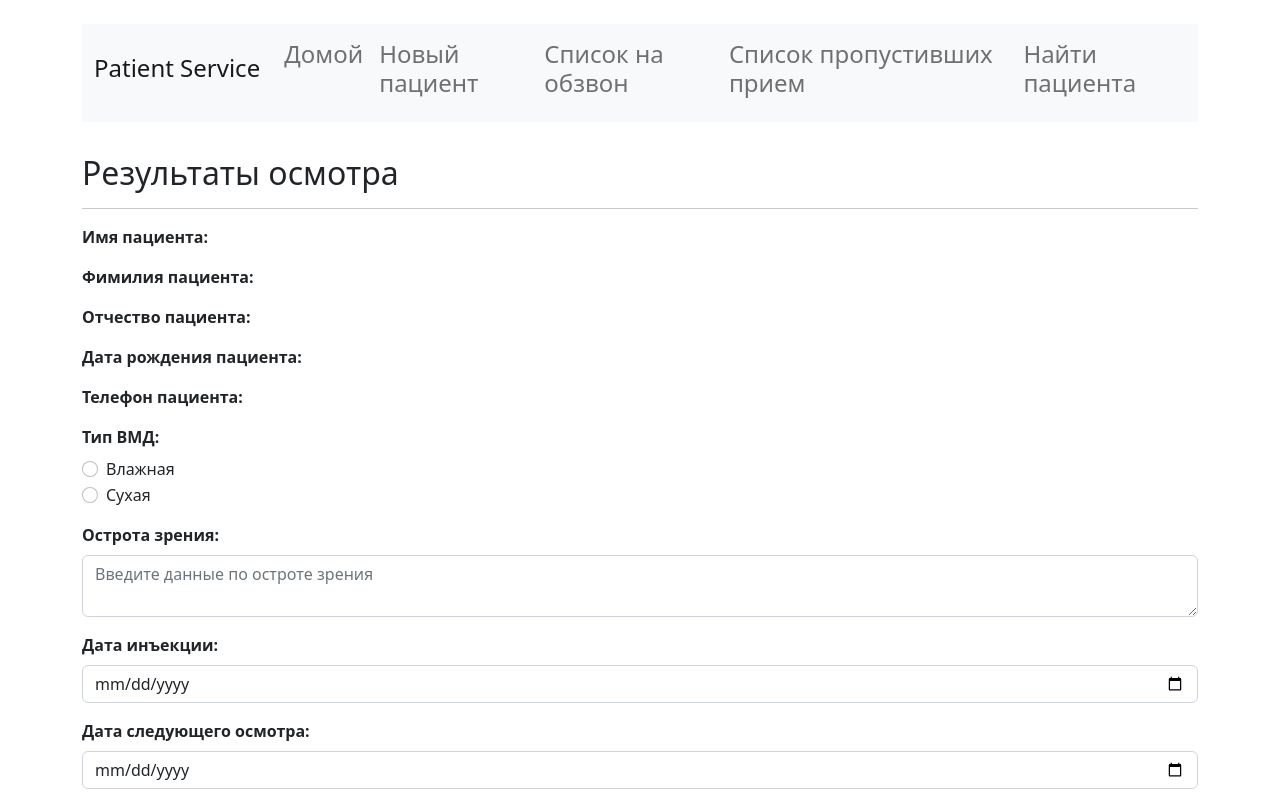
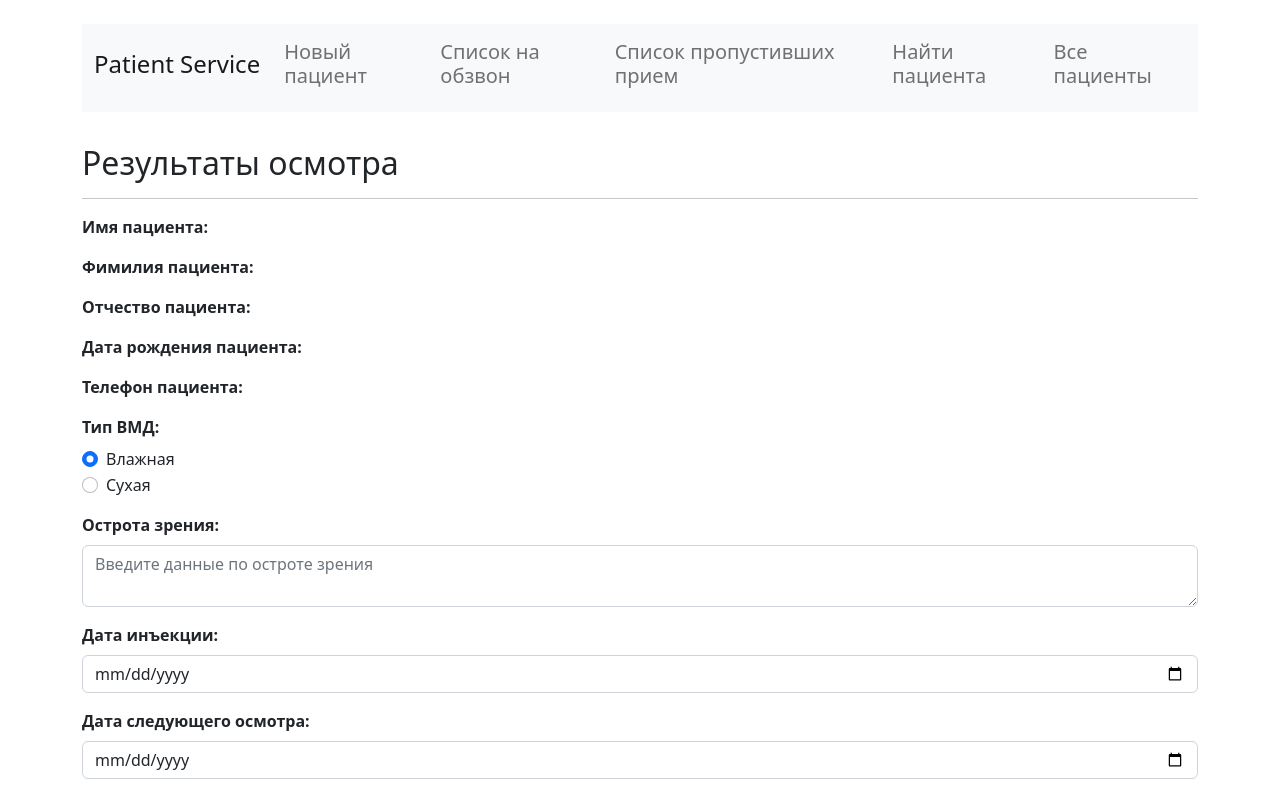
Before and after one commit to Rus-tam/patient_service, a React (Create React App) app in the folder patient-service-client/: page /patient/med-examination/1 in a window 1280 px wide. Shown: the top 799 px of the page. Built offline with nearby package versions, Linux system fonts and the light colour scheme; no server answers.

Commit message:
additional fields in medical examinations

```diff
--- a/patient-service-client/src/App.js
+++ b/patient-service-client/src/App.js
@@ -9,6 +9,7 @@ import FindPatient from "./components/FindPatient";
 import CallList from "./components/CallList";
 import MissedPatientsList from "./components/MissedPatientsList";
 import Error from "./components/Error";
+import AllPatients from "./components/AllPatients";
 
 function App() {
   return (
@@ -23,6 +24,7 @@ function App() {
           <Route path="/find-patient" element={<FindPatient />}></Route>
           <Route path="/seven-days-list" element={<CallList />}></Route>
           <Route path="/missed-list" element={<MissedPatientsList />}></Route>
+          <Route path="/all-patients" element={<AllPatients />}></Route>
 
           <Route path="*" element={<Error />}></Route>
         </Routes>
--- /dev/null
+++ b/patient-service-client/src/components/AllPatients.jsx
@@ -0,0 +1,44 @@
+import React, { useEffect, useState } from "react";
+import axios from "axios";
+import NavBar from "./layout/Navbar";
+import TableComp from "./layout/Table";
+
+const AllPatients = () => {
+  const [patientList, setPatientList] = useState([
+    {
+      name: "",
+      surname: "",
+      patronymic: "",
+      phone: "",
+    },
+  ]);
+  useEffect(() => {
+    axios
+      .get(`http://localhost:5000/patient/cards-min-info`)
+      .then((resp) => {
+        setPatientList(resp.data);
+      })
+      .catch((err) => {
+        alert("Проблемы с доступом к базе данных");
+      });
+  }, [setPatientList]);
+
+  if (patientList) {
+    return (
+      <div>
+        <NavBar />
+
+        <TableComp list={patientList} />
+      </div>
+    );
+  } else {
+    return (
+      <div>
+        <NavBar />
+        <h2>Wait</h2>
+      </div>
+    );
+  }
+};
+
+export default AllPatients;
--- a/patient-service-client/src/components/FindPatient.jsx
+++ b/patient-service-client/src/components/FindPatient.jsx
@@ -7,12 +7,16 @@ import { Link } from "react-router-dom";
 
 const FindPatient = () => {
   const [patientList, setPatientList] = useState([]);
-  const findPatientById = async (e) => {
+  const findPatientBySurname = async (e) => {
     e.preventDefault();
     const surname = e.target[0].value.toUpperCase();
     if (surname) {
       const resp = await axios.get(`http://localhost:5000/patient/surname/${surname}`);
-      setPatientList(resp.data);
+      if (resp.status === 200) {
+        setPatientList(resp.data);
+      } else {
+        alert("Проблемы с базой данных");
+      }
     }
 
     e.target[0].value = "";
@@ -53,7 +57,7 @@ const FindPatient = () => {
     <div>
       <NavBar />
       <h2 className="mb-3 pt-3">Поиск пациента по фамилии</h2>
-      <Form className="mb-3" onSubmit={findPatientById}>
+      <Form className="mb-3" onSubmit={findPatientBySurname}>
         <Form.Group className="mb-3" controlId="findBySurname">
           <Form.Control type="text" placeholder="Введите фамилию пациента"></Form.Control>
         </Form.Group>
--- a/patient-service-client/src/components/MedExam.jsx
+++ b/patient-service-client/src/components/MedExam.jsx
@@ -19,11 +19,51 @@ const MedExam = () => {
     medicalExaminations: [],
     tomography: [],
   });
+  const [additionalFields, setAdditionalFields] = useState("wet");
   useEffect(() => {
     axios.get(`http://localhost:5000/patient/${id}`).then((resp) => {
       setPatientData(resp.data);
     });
   }, [setPatientData]);
+
+  const dryAMD = (e) => {
+    setAdditionalFields(e.target.value);
+  };
+
+  // Фрагмент
+  const fragment = (
+    <div>
+      <Form.Group className="mb-3" controlId="formOfDisease">
+        <Form.Label>
+          <strong>Форма заболевания: </strong>
+        </Form.Label>
+        <Form.Check
+          type="radio"
+          label="Первичная"
+          name="formOfDisease"
+          value="primary"
+          // checked={additionalFields === "primary"}
+          // onChange={dryAMD}
+        />
+        <Form.Check
+          type="radio"
+          label="Вторичная"
+          name="formOfDisease"
+          value="secondary"
+          // checked={additionalFields === "dry"}
+          // onChange={dryAMD}
+        />
+      </Form.Group>
+
+      <Form.Group className="mb-3" controlId="VEGFTherapyHistory">
+        <Form.Label>
+          <strong>Данные по ранее проводимой анти-VEGF терапия,</strong>
+        </Form.Label>
+        <Form.Control as="textarea" rows={4} placeholder="Введите результаты" />
+      </Form.Group>
+    </div>
+  );
+  console.log(additionalFields);
 
   const uploadMedExams = async (e) => {
     e.preventDefault();
@@ -94,8 +134,22 @@ const MedExam = () => {
           <Form.Label>
             <strong>Тип ВМД: </strong>
           </Form.Label>
-          <Form.Check type="radio" label="Влажная" name="AMDType" value="wet" />
-          <Form.Check type="radio" label="Сухая" name="AMDType" value="dry" />
+          <Form.Check
+            type="radio"
+            label="Влажная"
+            name="AMDType"
+            value="wet"
+            checked={additionalFields === "wet"}
+            onChange={dryAMD}
+          />
+          <Form.Check
+            type="radio"
+            label="Сухая"
+            name="AMDType"
+            value="dry"
+            checked={additionalFields === "dry"}
+            onChange={dryAMD}
+          />
         </Form.Group>
 
         <Form.Group className="mb-3" controlId="visualAcuity">
@@ -126,6 +180,8 @@ const MedExam = () => {
           <Form.Control as="textarea" rows={4} placeholder="Введите результаты осмотра" />
         </Form.Group>
 
+        {additionalFields === "dry" && fragment}
+
         <Form.Group controlId="tomography" className="mb-3">
           <Form.Label>
             <strong>Введите файл снимка: </strong>
--- a/patient-service-client/src/components/MissedPatientsList.jsx
+++ b/patient-service-client/src/components/MissedPatientsList.jsx
@@ -1,8 +1,6 @@
 import React, { useEffect, useState } from "react";
 import NavBar from "./layout/Navbar";
 import axios from "axios";
-import { Table } from "react-bootstrap";
-import { Link } from "react-router-dom";
 import TableComp from "./layout/Table";
 
 const MissedPatientsList = () => {
--- a/patient-service-client/src/components/StartPage.jsx
+++ b/patient-service-client/src/components/StartPage.jsx
@@ -1,13 +1,10 @@
 import React, { useEffect, useState } from "react";
 import NavBar from "./layout/Navbar";
 import moment from "moment";
-import { Button, Table } from "react-bootstrap";
-import { Link, useNavigate } from "react-router-dom";
 import axios from "axios";
 import TableComp from "./layout/Table";
 
 const StartPage = () => {
-  const navigate = useNavigate();
   const [injectionList, setInjectionList] = useState([
     {
       name: "",
--- a/patient-service-client/src/components/layout/Navbar.jsx
+++ b/patient-service-client/src/components/layout/Navbar.jsx
@@ -12,20 +12,20 @@ const NavBar = () => {
             <h4>Patient Service</h4>
           </Navbar.Brand>
           <Nav className="me-auto">
-            <Nav.Link href="/">
-              <h4>Домой</h4>
-            </Nav.Link>
             <Nav.Link href="/new-patient-card">
-              <h4>Новый пациент</h4>
+              <h5>Новый пациент</h5>
             </Nav.Link>
             <Nav.Link href="/seven-days-list">
-              <h4>Список на обзвон</h4>
+              <h5>Список на обзвон</h5>
             </Nav.Link>
             <Nav.Link href="missed-list">
-              <h4>Список пропустивших прием</h4>
+              <h5>Список пропустивших прием</h5>
             </Nav.Link>
             <Nav.Link href="/find-patient">
-              <h4>Найти пациента</h4>
+              <h5>Найти пациента</h5>
+            </Nav.Link>
+            <Nav.Link href="/all-patients">
+              <h5>Все пациенты</h5>
             </Nav.Link>
           </Nav>
         </Container>
```
Also changed, not shown: 2 other files (tests, documents, lock files or other folders).
